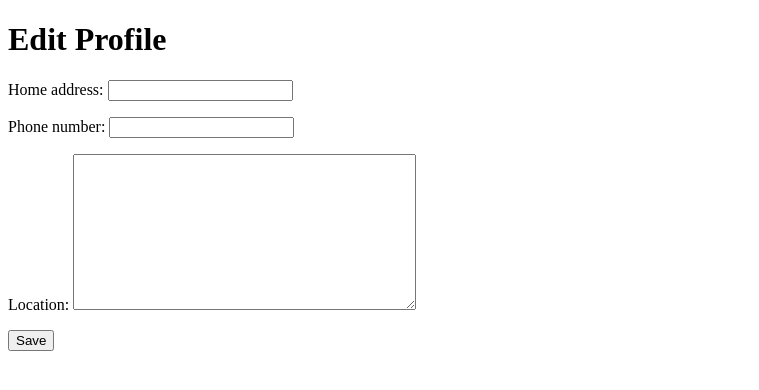
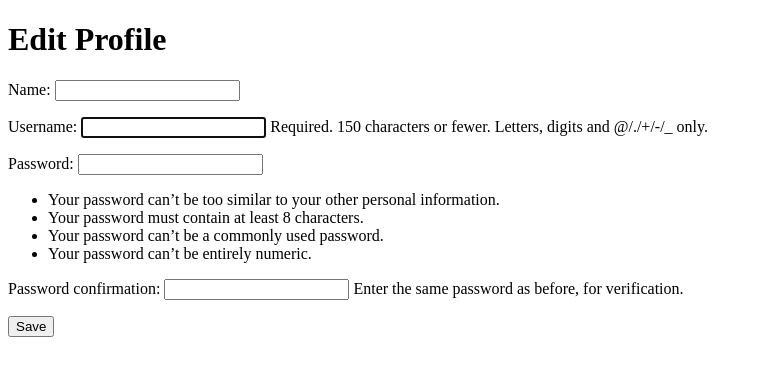
Before and after one commit to CarlosPimentel10/portfolio_proj, a Django app: page /edit_profile/ in a window 1280 px wide. Shown: the top 390 px of the page, without its empty margins (0-759 px from the left). Run offline with Django 4.2, Linux system fonts and the light colour scheme; a user stored in the database is signed in; tables that the repository leaves empty hold one stand-in row (values such as "Sample post").

Commit message:
people can register and login using custom pages and redirect

```diff
--- a/portfolio_app/forms.py
+++ b/portfolio_app/forms.py
@@ -1,8 +1,11 @@
 from django import forms
-from .models import CustomUser
+from django.contrib.auth.forms import UserCreationForm
+from portfolio_app.models import CustomUser
 
 
-class UserProfileForm(forms.ModelForm):
+class UserProfileForm(UserCreationForm):
+    name = forms.CharField()
+
     class Meta:
         model = CustomUser
-        fields = ['home_address', 'phone_number', 'location']
+        fields = ['name', 'username', 'password1', 'password2']
--- a/portfolio_app/views.py
+++ b/portfolio_app/views.py
@@ -3,6 +3,9 @@ from django.contrib.auth.decorators import login_required
 from django.contrib.auth import login, authenticate
 from .forms import UserProfileForm
 from .models import CustomUser
+from django.shortcuts import render, redirect
+from django.contrib.auth.forms import UserCreationForm
+from django.urls import reverse
 
 
 # Create your views here.
@@ -16,20 +19,26 @@ def login(request):
         user = authenticate(request, username=username, password=password)
         if user is not None:
             login(request, user)
-            return redirect('home')
+            return redirect(reverse('admin:index'))  # Redirect to the admin index page
     return render(request, 'login.html')
 
-from django.shortcuts import render, redirect
-from django.contrib.auth.forms import UserCreationForm
 
 def signup(request):
     if request.method == 'POST':
-        form = UserCreationForm(request.POST)
+        form = UserProfileForm(request.POST)
         if form.is_valid():
-            form.save()
-            return redirect('home')
+            name = form.cleaned_data['name']
+            username = form.cleaned_data['username']
+            password = form.cleaned_data['password1']
+
+            # Create the CustomUser instance
+            user = CustomUser.objects.create_user(username=username, password=password)
+            user.name = name
+            user.save()
+
+            return redirect('login')  # Redirect to the login page
     else:
-        form = UserCreationForm()
+        form = UserProfileForm()
     return render(request, 'signup.html', {'form': form})
 
 
--- a/portfolio_proj/urls.py
+++ b/portfolio_proj/urls.py
@@ -3,12 +3,14 @@ from django.urls import path, include
 from portfolio_app import views
 from django.conf import settings
 from django.conf.urls.static import static
+from django.views.generic import RedirectView
 
 urlpatterns = [
     path('', views.home, name='index'),
     path('login/', views.login, name='login'),
     path('signup/', views.signup, name='signup'),
     path('admin/', admin.site.urls),
+     path('accounts/profile/', RedirectView.as_view(url='/admin/login/')),
     path('profile/', views.profile, name='profile'),
     path('edit_profile/', views.edit_profile, name='edit_profile'),
     path('map/', views.map_view, name='map'),
--- a/templates/login.html
+++ b/templates/login.html
@@ -3,7 +3,7 @@
 {% block content %}
 <h1>Login</h1>
 
-<form method="post">
+<form method="post" action="/admin/login/">
     {% csrf_token %}
     <input type="text" name="username" placeholder="Username">
     <input type="password" name="password" placeholder="Password">
--- a/templates/map.html
+++ b/templates/map.html
@@ -19,7 +19,6 @@
 
     <meta name="viewport" content="width=device-width, initial-scale=1.0">
     <title>Portfolio User Map</title>
-    <title>User Locations Map</title>
 
     <style>
         #map {
--- a/templates/profile.html
+++ b/templates/profile.html
@@ -55,8 +55,5 @@
 </script>
 
 
-
-
-
 </body>
 </html>
```
